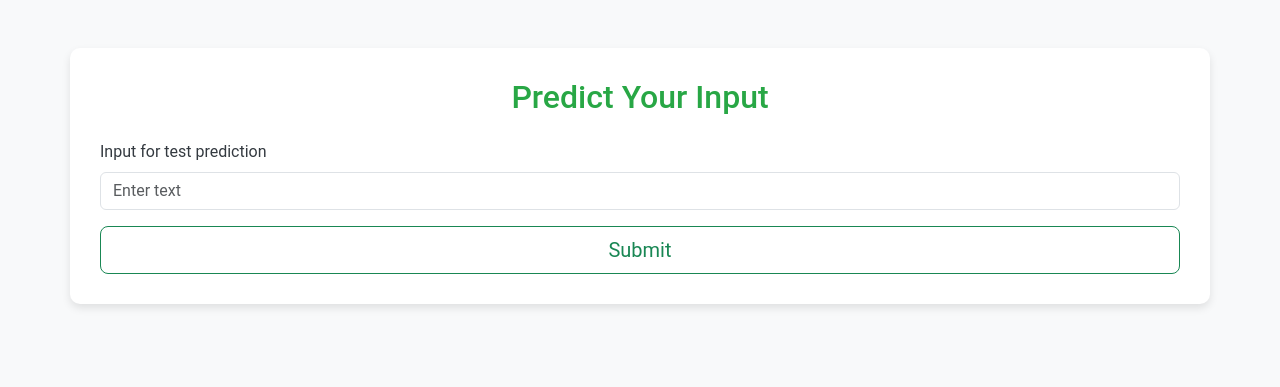
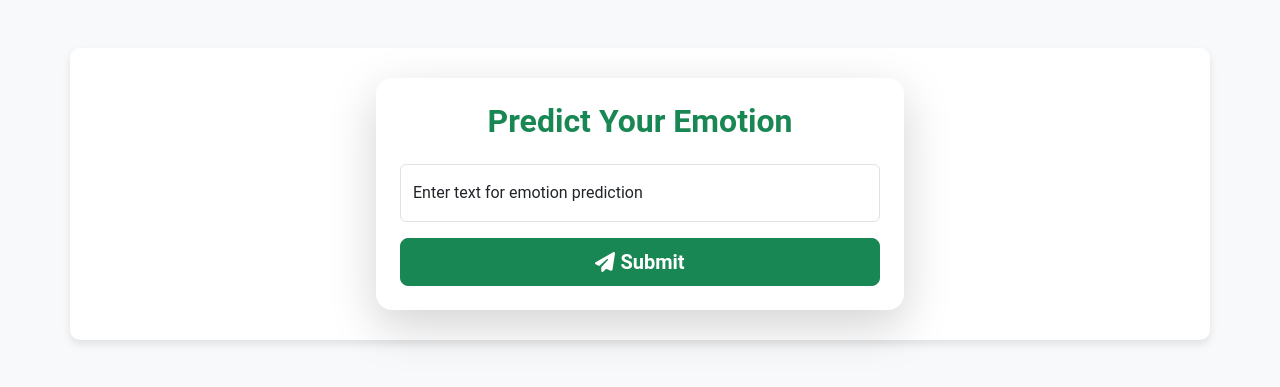
Before and after one commit to chaau568/Machine-Learning-Project, a Django app: page /emotion_model/ in a window 1280 px wide. Shown: the part 56-443 px from the top of the page. Run offline with Django 5.2, Linux system fonts and the light colour scheme; some libraries are stand-ins or nearby versions.

Commit message:
update again

```diff
--- a/myapp/templates/emotion_model.html
+++ b/myapp/templates/emotion_model.html
@@ -2,20 +2,16 @@
 <title>Emotion Model</title>
 {% endblock %} {% block content %}
 <div class="container mt-5">
-  <h2 class="text-center mb-4" style="color: #28a745">Predict Your Input</h2>
-  <form
-    class="form-floating"
-    method="post"
-    action="{% url 'show_result_emo' %}"
-    border-radius:
-    10px;
-  >
+  <div class="row justify-content-center">
+    <div class="col-md-6">
+      <div class="card shadow-lg border-0 rounded-4">
+        <div class="card-body p-4">
+          <h2 class="text-center mb-4 text-success fw-bold">
+            Predict Your Emotion
+          </h2>
+          <form method="post" action="{% url 'show_result_emo' %}">
             {% csrf_token %}
-
-    <div class="mb-3">
-      <label for="floatingInputValue" class="form-label"
-        >Input for test prediction</label
-      >
+            <div class="form-floating mb-3">
               <input
                 type="text"
                 class="form-control"
@@ -24,23 +20,26 @@
                 name="user_input"
                 required
               />
+              <label for="floatingInputValue"
+                >Enter text for emotion prediction</label
+              >
             </div>
-
-    <div class="d-grid gap-2">
-      <button
-        type="submit"
-        class="btn btn-outline-success btn-lg"
-        border-radius:
-        5px
-      >
-        Submit
+            <div class="d-grid">
+              <button type="submit" class="btn btn-success btn-lg fw-bold">
+                <i class="fas fa-paper-plane"></i> Submit
               </button>
             </div>
           </form>
         </div>
+      </div>
+    </div>
+  </div>
+</div>
 
-<script src="https://code.jquery.com/jquery-3.5.1.slim.min.js"></script>
-<script src="https://cdn.jsdelivr.net/npm/@popperjs/core@2.5.3/dist/umd/popper.min.js"></script>
-<script src="https://stackpath.bootstrapcdn.com/bootstrap/4.5.2/js/bootstrap.min.js"></script>
+<!-- Bootstrap & Font Awesome -->
+<script src="https://code.jquery.com/jquery-3.6.0.min.js"></script>
+<script src="https://cdn.jsdelivr.net/npm/@popperjs/core@2.9.3/dist/umd/popper.min.js"></script>
+<script src="https://stackpath.bootstrapcdn.com/bootstrap/5.3.0/js/bootstrap.bundle.min.js"></script>
+<script src="https://cdnjs.cloudflare.com/ajax/libs/font-awesome/6.4.0/js/all.min.js"></script>
 
 {% endblock %}
--- a/myapp/templates/home.html
+++ b/myapp/templates/home.html
@@ -3,7 +3,7 @@
 {% endblock %} {% block content %}
 <div class="container mt-5">
   <div class="text-center">
-    <h1 class="display-4">Welcome to Our Machine Learning Website</h1>
+    <h1 class="display-4">Welcome to My Machine Learning Website</h1>
     <p class="lead">
       Built with Django Framework to handle various request operations.
     </p>
```
Also changed, not shown: myapp/data/emotion/use_model.py (+15 -7 lines), db.sqlite3, 1 other file. Lines whose indentation alone changed are shown as unchanged.
